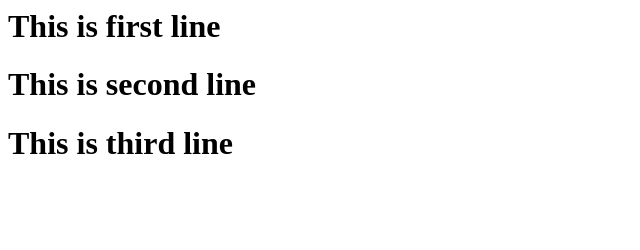
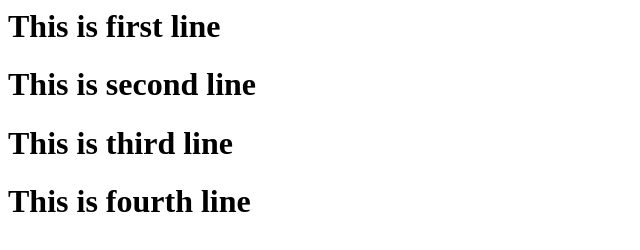
Before and after one commit to sejaldayma/webtest, a plain HTML site: page Index.html in a window 1280 px wide. Shown: the whole page, without its empty margins (0-640 px from the left). Drawn offline with Linux system fonts and the light colour scheme.

Commit message:
Index.html

```diff
--- a/Index.html
+++ b/Index.html
@@ -1,3 +1,4 @@
 <h1> This is first line </h1>
 <h1> This is second line  </h1>
 <h1> This is third line  </h1>
+<h1> This is fourth line  </h1>
```
